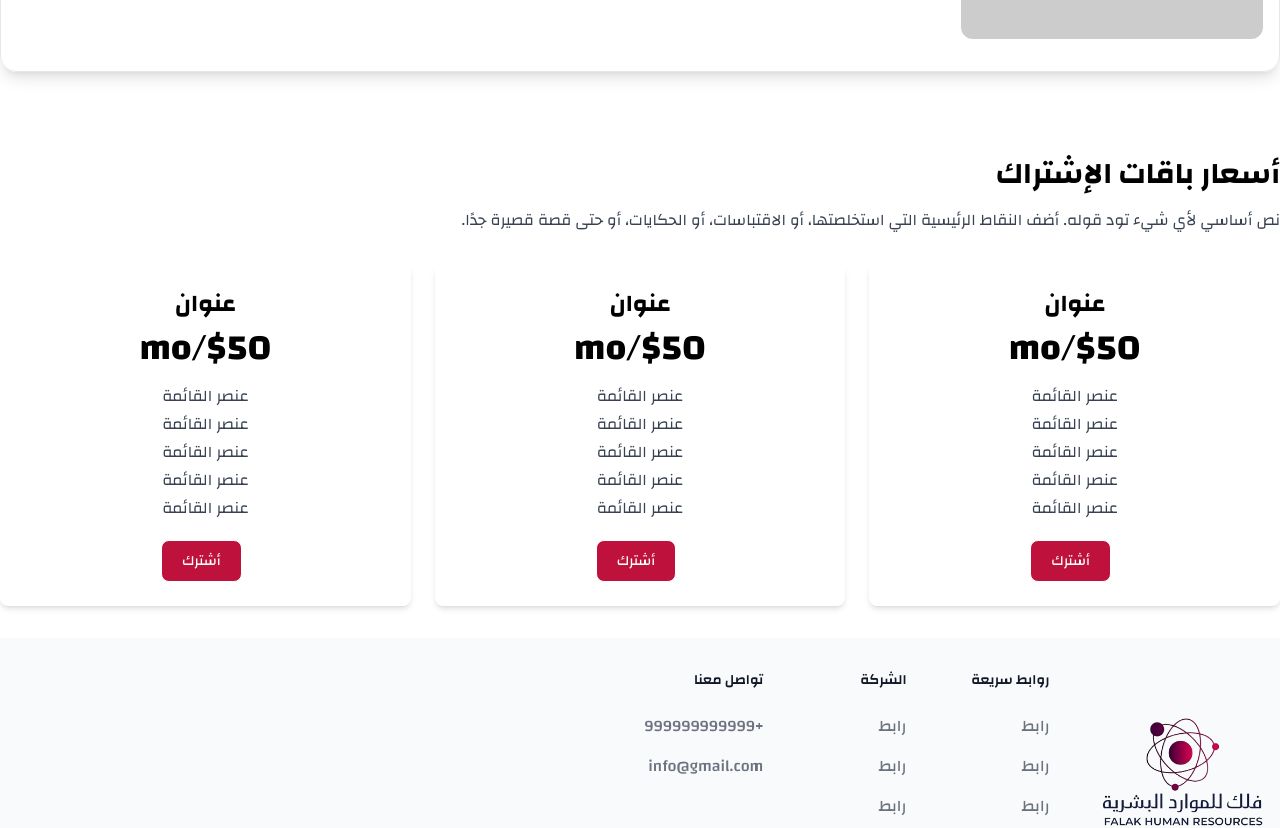
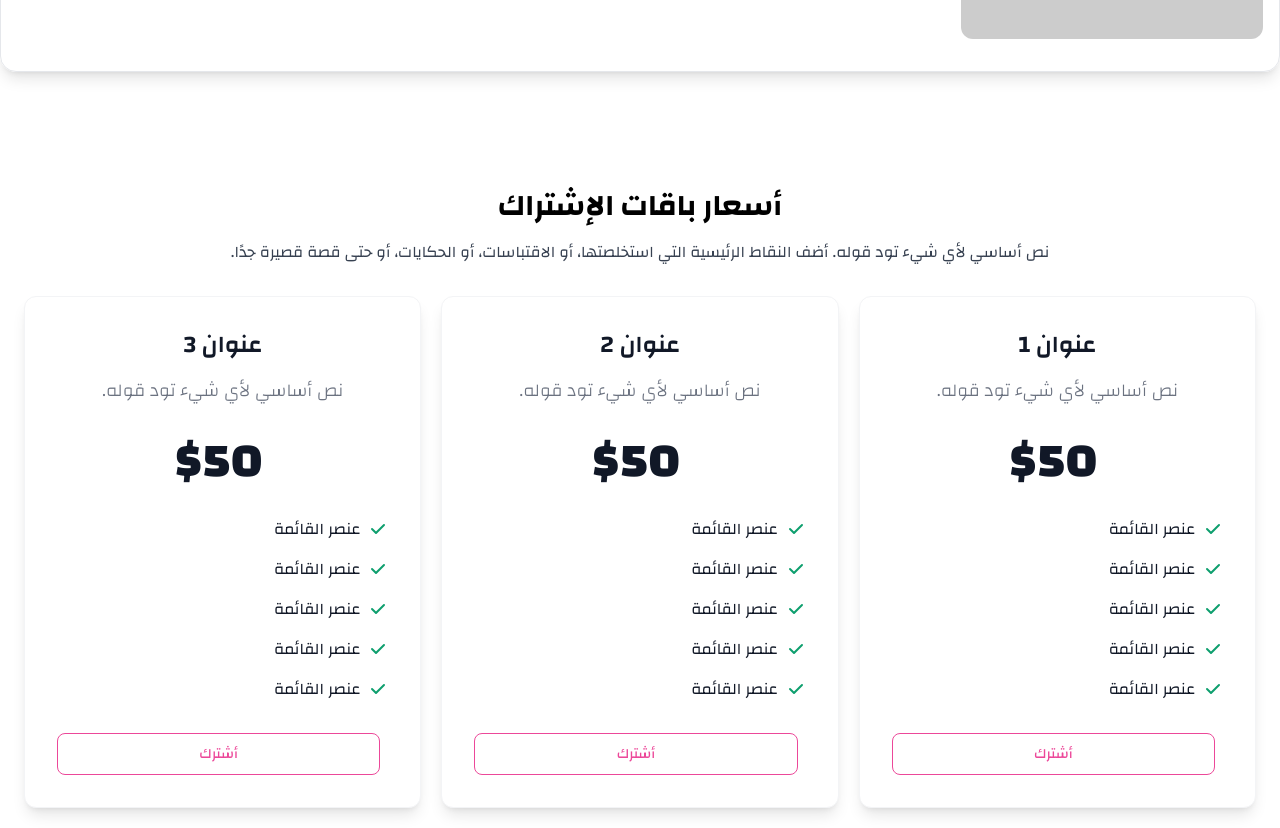
Before and after one commit to Abubakr-Alsheikh/falak-hr, a React (Vite) app: page / in a window 1280 px wide. Shown: the part 2300-3128 px from the top of the page. Built offline with nearby package versions, Linux system fonts and the light colour scheme.

Commit message:
Adjust the app for building

```diff
--- a/src/components/Card.tsx
+++ b/src/components/Card.tsx
@@ -21,7 +21,7 @@ const AboutCard: React.FC<AboutCardProps> = ({
     : "md:flex md:flex-row ";
   return (
     <div
-      className={`border gap-8 items-center py-8 px-4  max-w-screen-xl my-5 rounded-2xl shadow-lg mx-4 md:mx-0 ${flexOrder}`}
+      className={`border gap-8 items-center py-8 px-4 max-w-screen-xl my-5 rounded-2xl shadow-lg mx-4 md:mx-0 ${flexOrder}`}
     >
       <img
         className="w-full flex-1 rounded-xl"
--- a/src/components/PlanCard.tsx
+++ b/src/components/PlanCard.tsx
@@ -1,33 +1,36 @@
-import React from "react";
-import Button from "./Button";
+import React from 'react';
+import Button from './Button';
 
-interface PlanCardProps {
+interface PricingCardProps {
   title: string;
+  subtitle: string;
   price: string;
   features: string[];
   buttonText: string;
 }
 
-const PlanCard: React.FC<PlanCardProps> = ({
-  title,
-  price,
-  features,
-  buttonText,
-}) => {
+const PricingCard: React.FC<PricingCardProps> = ({ title, subtitle, price, features, buttonText }) => {
   return (
-    <div className="flex flex-col items-center justify-center rounded-lg bg-white p-6 text-center shadow-md">
-      <h3 className="mb-2 text-2xl font-bold">{title}</h3>
-      <p className="mb-4 text-4xl font-bold">{price}</p>
-      <ul className="mb-4">
+    <div className="mx-auto flex w-full max-w-lg flex-col rounded-xl border border-gray-100 bg-white p-6 text-center text-gray-900 shadow-lg dark:border-gray-600 dark:bg-gray-800 dark:text-white xl:p-8">
+      <h3 className="mb-4 text-2xl font-semibold">{title}</h3>
+      <p className="font-light text-gray-500 dark:text-gray-400 sm:text-lg">{subtitle}</p>
+      <div className="my-8 flex items-baseline justify-center">
+        <span className="mr-2 text-5xl font-extrabold">{price.split('/')[0]}</span>
+        <span className="text-gray-500 dark:text-gray-400"></span>
+      </div>
+      <ul role="list" className="mb-8 space-y-4 text-left">
         {features.map((feature, index) => (
-          <li key={index} className="mb-1 text-gray-700">
-            {feature}
+          <li key={index} className="flex items-center space-x-3">
+            <svg className="ml-2 h-5 w-5 flex-shrink-0 text-green-500 dark:text-green-400" fill="currentColor" viewBox="0 0 20 20" xmlns="http://www.w3.org/2000/svg">
+              <path fillRule="evenodd" d="M16.707 5.293a1 1 0 010 1.414l-8 8a1 1 0 01-1.414 0l-4-4a1 1 0 011.414-1.414L8 12.586l7.293-7.293a1 1 0 011.414 0z" clipRule="evenodd"></path>
+            </svg>
+            <span>{feature}</span>
           </li>
         ))}
       </ul>
-      <Button text={buttonText} />
+      <Button text={buttonText} variant="secondary"/>
     </div>
   );
 };
 
-export default PlanCard;
+export default PricingCard;
--- a/src/components/about/AboutUsContent.tsx
+++ b/src/components/about/AboutUsContent.tsx
@@ -14,16 +14,19 @@ const AboutUsContent: React.FC = () => {
           title="عنوان"
           description="نص أساسي لأي شيء تود قوله. أضف النقاط الرئيسية التي استخلصتها، أو الاقتباسات، أو الحكايات، أو حتى قصة قصيرة جدا."
           imageUrl={"https://placehold.co/400x300"}
+          buttonText="عرض المزيد"
         />
         <Card
           title="عنوان"
           description="نص أساسي لأي شيء تود قوله. أضف النقاط الرئيسية التي استخلصتها، أو الاقتباسات، أو الحكايات، أو حتى قصة قصيرة جدا."
           imageUrl={"https://placehold.co/400x300"}
+          buttonText="عرض المزيد"
         />
         <Card
           title="عنوان"
           description="نص أساسي لأي شيء تود قوله. أضف النقاط الرئيسية التي استخلصتها، أو الاقتباسات، أو الحكايات، أو حتى قصة قصيرة جدا."
           imageUrl={"https://placehold.co/400x300"}
+          buttonText="عرض المزيد"
         />
       </div>
     </div>
--- a/src/components/home/PricingSection.tsx
+++ b/src/components/home/PricingSection.tsx
@@ -1,52 +1,75 @@
 import React from "react";
 import SectionTitle from "../SectionTitle";
 import TextContent from "../TextContent";
-import PlanCard from "../PlanCard";
-
+import PricingCard from "../PlanCard";
 const PricingSection: React.FC = () => {
-  return (
-    <div className="my-8">
-      <SectionTitle title="أسعار باقات الإشتراك" />
-      <TextContent text="نص أساسي لأي شيء تود قوله. أضف النقاط الرئيسية التي استخلصتها، أو الاقتباسات، أو الحكايات، أو حتى قصة قصيرة جدًا." />
-      <div className="my-8 grid grid-cols-3 gap-6">
-        <PlanCard
-          title="عنوان"
-          price="$50/mo"
-          features={[
+  const plans = [
+    {
+      title: "عنوان 1",
+      subtitle:
+        "نص أساسي لأي شيء تود قوله.",
+      price: "$50/mo",
+      features: [
         "عنصر القائمة",
         "عنصر القائمة",
         "عنصر القائمة",
         "عنصر القائمة",
         "عنصر القائمة",
-          ]}
-          buttonText="أشترك"
-        />
-        <PlanCard
-          title="عنوان"
-          price="$50/mo"
-          features={[
+      ],
+      buttonText: "أشترك",
+    },
+    {
+      title: "عنوان 2",
+      subtitle:
+        "نص أساسي لأي شيء تود قوله.",
+      price: "$50/mo",
+      features: [
         "عنصر القائمة",
         "عنصر القائمة",
         "عنصر القائمة",
         "عنصر القائمة",
         "عنصر القائمة",
-          ]}
-          buttonText="أشترك"
-        />
-        <PlanCard
-          title="عنوان"
-          price="$50/mo"
-          features={[
+      ],
+      buttonText: "أشترك",
+    },
+    {
+      title: "عنوان 3",
+      subtitle:
+        "نص أساسي لأي شيء تود قوله.",
+      price: "$50/mo",
+      features: [
         "عنصر القائمة",
         "عنصر القائمة",
         "عنصر القائمة",
         "عنصر القائمة",
         "عنصر القائمة",
-          ]}
-          buttonText="أشترك"
+      ],
+      buttonText: "أشترك",
+    },
+  ];
+
+  return (
+    <section className="bg-white dark:bg-gray-900">
+      <div className="mx-auto max-w-screen-xl px-4 py-8 lg:px-6 lg:py-16">
+        <SectionTitle title="أسعار باقات الإشتراك" center={true} />
+        <TextContent
+          text="نص أساسي لأي شيء تود قوله. أضف النقاط الرئيسية التي استخلصتها، أو الاقتباسات، أو الحكايات، أو حتى قصة قصيرة جدًا."
+          center={true}
         />
+        <div className="space-y-8 sm:gap-6 lg:grid lg:grid-cols-3 lg:space-y-0 xl:gap-5">
+          {plans.map((plan, index) => (
+            <PricingCard
+              key={index}
+              title={plan.title}
+              subtitle={plan.subtitle}
+              price={plan.price}
+              features={plan.features}
+              buttonText={plan.buttonText}
+            />
+          ))}
         </div>
       </div>
+    </section>
   );
 };
 
--- a/src/components/remote/RemoteWorkExplain.tsx
+++ b/src/components/remote/RemoteWorkExplain.tsx
@@ -1,4 +1,4 @@
-import React from 'react';
+import React from "react";
 import TextContent from "../TextContent";
 import Card from "../Card";
 
@@ -7,22 +7,23 @@ const RemoteWorkExplain: React.FC = () => {
     <div className="mt-8">
       <div className="relative text-right">
         <div className="mb-4 text-4xl font-bold">شرح العمل عن بعد</div>
-                <TextContent text="نص أساسي لأي شيء تود قوله. أضف النقاط الرئيسية التي استخلصتها، أو الاقتباسات، أو الحكايات، أو حتى قصة قصيرة جدًا."/>
+        <TextContent text="نص أساسي لأي شيء تود قوله. أضف النقاط الرئيسية التي استخلصتها، أو الاقتباسات، أو الحكايات، أو حتى قصة قصيرة جدًا." />
       </div>
       <div className="my-8 grid grid-cols-2 gap-6">
         <Card
           title="عنوان"
           description="نص أساسي لأي شيء تود قوله. أضف النقاط الرئيسية التي استخلصتها، أو الاقتباسات، أو الحكايات، أو حتى قصة قصيرة جدا."
           imageUrl={"https://placehold.co/400x300"}
+          buttonText="عرض المزيد"
         />
         <Card
           title="عنوان"
           description="نص أساسي لأي شيء تود قوله. أضف النقاط الرئيسية التي استخلصتها، أو الاقتباسات، أو الحكايات، أو حتى قصة قصيرة جدا."
           imageUrl={"https://placehold.co/400x300"}
+          buttonText="عرض المزيد"
         />
       </div>
     </div>
-
   );
 };
 
```
Also changed, not shown: src/components/remote/RemoteFeaturesSection.tsx (+9 -3 lines). Lines whose indentation alone changed are shown as unchanged.
